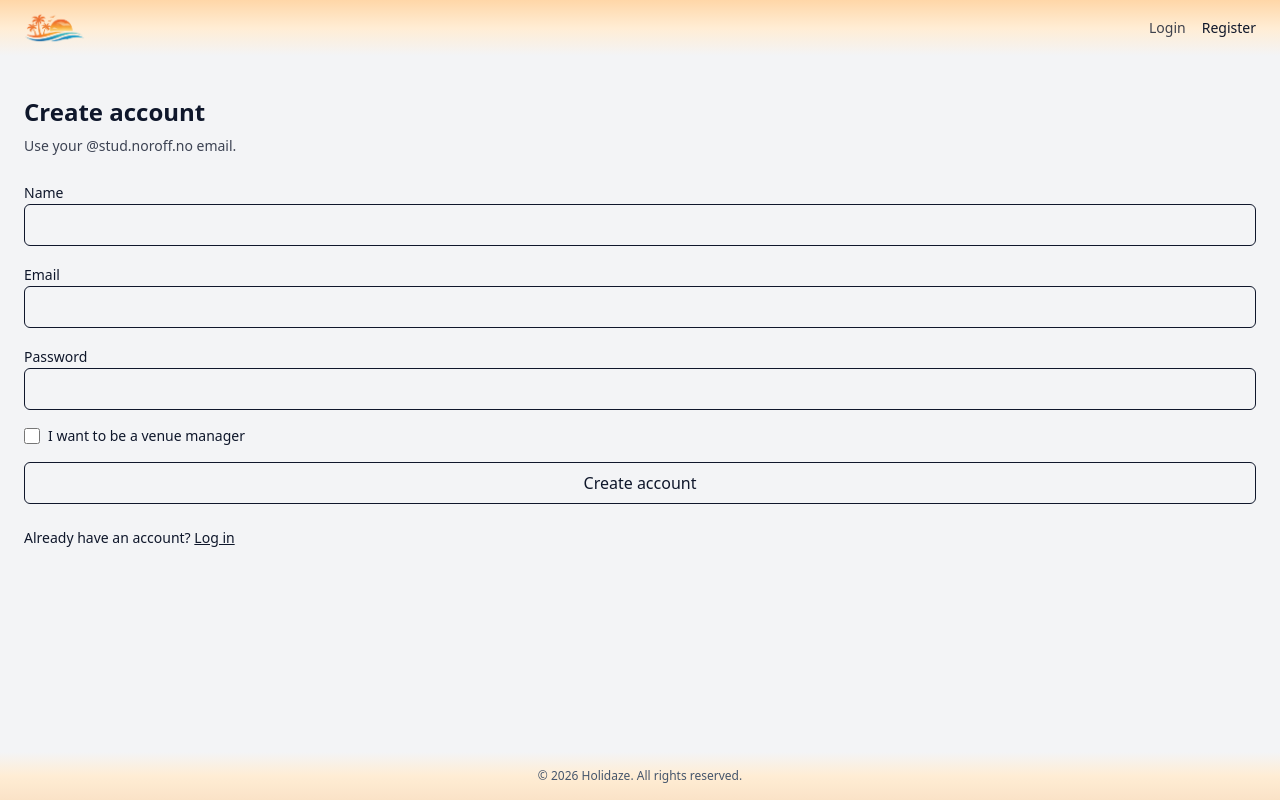
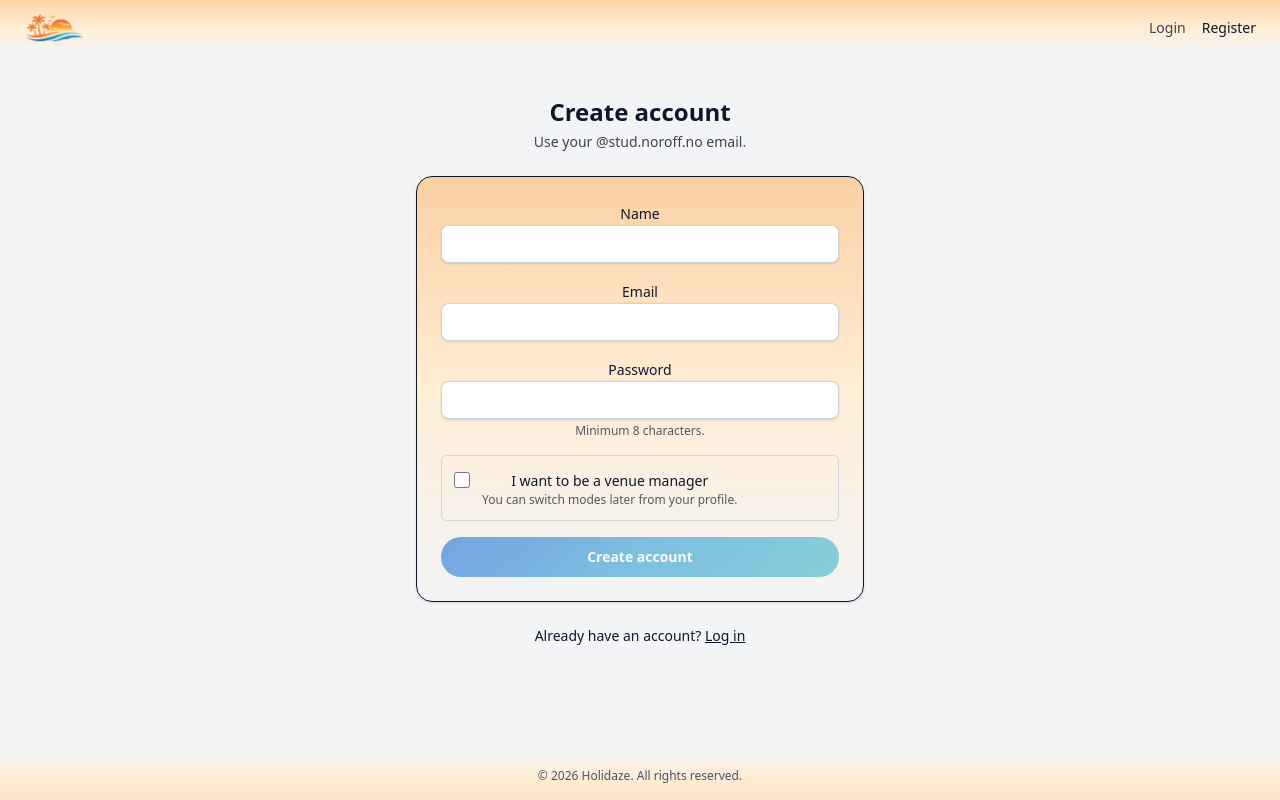
Before and after one commit to remylian/FED2-PE2, a React (Vite) app: page /register in a window 1280 px wide. Built offline with nearby package versions, Linux system fonts and the light colour scheme; no server answers.

Commit message:
implemented validation and styling to login/register pages

```diff
--- a/src/pages/LoginPage.tsx
+++ b/src/pages/LoginPage.tsx
@@ -8,16 +8,27 @@ import toast from "react-hot-toast";
 import { loginUser } from "../api/auth";
 import { useAuthStore } from "../auth/authStore";
 
-/**
- * UI-level validation schema.
- * Mirrors the input rules in src/api/auth.ts for better UX.
- */
 const LoginFormSchema = z.object({
   email: z.string().email("Enter a valid email"),
   password: z.string().min(1, "Password is required"),
 });
 
 type LoginFormValues = z.infer<typeof LoginFormSchema>;
+
+function fieldClass(hasError: boolean) {
+  return [
+    "w-full",
+    "rounded-lg",
+    "border",
+    "bg-white",
+    "px-3 py-2",
+    "text-sm",
+    "shadow-sm",
+    "focus:outline-none",
+    "focus:ring-2",
+    hasError ? "border-red-500 focus:ring-red-500" : "border-slate-300 focus:ring-emerald-500",
+  ].join(" ");
+}
 
 export default function LoginPage() {
   const navigate = useNavigate();
@@ -28,9 +39,10 @@ export default function LoginPage() {
   const {
     register,
     handleSubmit,
-    formState: { errors, isSubmitting },
+    formState: { errors, isSubmitting, isValid },
   } = useForm<LoginFormValues>({
     resolver: zodResolver(LoginFormSchema),
+    mode: "onChange",
     defaultValues: {
       email: "",
       password: "",
@@ -57,55 +69,66 @@ export default function LoginPage() {
   }
 
   return (
-    <main className="mx-auto w-full max-w-md px-4 py-10">
+    <main className="mx-auto w-full max-w-5xl px-4 py-10">
+      <div className="mx-auto w-full max-w-md space-y-6">
+        <header className="space-y-1 text-center">
           <h1 className="text-2xl font-semibold">Log in</h1>
-      <p className="mt-2 text-sm opacity-80">Welcome back. Enter your details to continue.</p>
+          <p className="text-sm opacity-80">Welcome back. Enter your details to continue.</p>
+        </header>
 
-      {serverError && <div className="mt-4 rounded-md border p-3 text-sm">{serverError}</div>}
+        <section className="rounded-2xl border feature-card p-6 shadow-sm space-y-4">
+          {serverError && (
+            <div className="rounded-md border border-red-200 bg-red-50 p-3 text-sm text-red-900">
+              {serverError}
+            </div>
+          )}
 
-      <form className="mt-6 space-y-4" onSubmit={handleSubmit(onSubmit)}>
-        <div className="space-y-1">
-          <label className="text-sm" htmlFor="email">
+          <form className="space-y-4" onSubmit={handleSubmit(onSubmit)} noValidate>
+            <div className="space-y-1 ">
+              <label className="text-sm font-medium" htmlFor="email">
                 Email
               </label>
               <input
                 id="email"
-            className="w-full rounded-md border px-3 py-2"
+                className={fieldClass(Boolean(errors.email))}
                 autoComplete="email"
                 {...register("email")}
               />
-          {errors.email && <p className="text-sm">{errors.email.message}</p>}
+              {errors.email && <p className="text-sm text-red-600">{errors.email.message}</p>}
             </div>
 
             <div className="space-y-1">
-          <label className="text-sm" htmlFor="password">
+              <label className="text-sm font-medium" htmlFor="password">
                 Password
               </label>
               <input
                 id="password"
                 type="password"
-            className="w-full rounded-md border px-3 py-2"
+                className={fieldClass(Boolean(errors.password))}
                 autoComplete="current-password"
                 {...register("password")}
               />
-          {errors.password && <p className="text-sm">{errors.password.message}</p>}
+              {errors.password && <p className="text-sm text-red-600">{errors.password.message}</p>}
             </div>
 
             <button
-          className="w-full rounded-md border px-3 py-2 disabled:opacity-60"
+              className="btn-primary w-full disabled:opacity-60 hover:cursor-pointer"
               type="submit"
-          disabled={isSubmitting}
+              disabled={isSubmitting || !isValid}
+              title={!isValid ? "Enter your email and password to continue" : undefined}
             >
               {isSubmitting ? "Logging in..." : "Log in"}
             </button>
           </form>
+        </section>
 
-      <p className="mt-6 text-sm">
+        <p className="text-center text-sm">
           Don’t have an account?{" "}
           <Link className="underline" to="/register">
             Create one
           </Link>
         </p>
+      </div>
     </main>
   );
 }
--- a/src/pages/RegisterPage.tsx
+++ b/src/pages/RegisterPage.tsx
@@ -8,12 +8,6 @@ import toast from "react-hot-toast";
 import { registerAndLogin } from "../api/auth";
 import { useAuthStore } from "../auth/authStore";
 
-/**
- * UI-level validation schema.
- *
- * This mirrors the validation rules in src/api/auth.ts.
- * UI validation improves UX; API validation remains the source of truth.
- */
 const RegisterFormSchema = z.object({
   name: z.string().min(1, "Name is required"),
   email: z
@@ -26,6 +20,21 @@ const RegisterFormSchema = z.object({
 
 type RegisterFormValues = z.infer<typeof RegisterFormSchema>;
 
+function fieldClass(hasError: boolean) {
+  return [
+    "w-full",
+    "rounded-lg",
+    "border",
+    "bg-white",
+    "px-3 py-2",
+    "text-sm",
+    "shadow-sm",
+    "focus:outline-none",
+    "focus:ring-2",
+    hasError ? "border-red-500 focus:ring-red-500" : "border-slate-300 focus:ring-emerald-500",
+  ].join(" ");
+}
+
 export default function RegisterPage() {
   const navigate = useNavigate();
   const setSession = useAuthStore((s) => s.setSession);
@@ -35,9 +44,10 @@ export default function RegisterPage() {
   const {
     register,
     handleSubmit,
-    formState: { errors, isSubmitting },
+    formState: { errors, isSubmitting, isValid },
   } = useForm<RegisterFormValues>({
     resolver: zodResolver(RegisterFormSchema),
+    mode: "onChange",
     defaultValues: {
       name: "",
       email: "",
@@ -50,16 +60,9 @@ export default function RegisterPage() {
     setServerError(null);
 
     try {
-      // Register does NOT return a token in the Noroff API.
-      // We register, then immediately log in to get accessToken + user session.
       const auth = await registerAndLogin(values);
-
-      // Store session globally (Zustand) + persist via authStore/authStorage
       setSession(auth);
-
       toast.success("Account created");
-
-      // Redirect based on role
       navigate(auth.user.venueManager ? "/manager" : "/profile", { replace: true });
     } catch (err) {
       const message = err instanceof Error ? err.message : "Registration failed";
@@ -69,82 +72,97 @@ export default function RegisterPage() {
   }
 
   return (
-    <main className="mx-auto w-full max-w-md px-4 py-10">
+    <main className="mx-auto w-full max-w-5xl px-4 py-10">
+      <div className="mx-auto w-full max-w-md space-y-6">
+        <header className="space-y-1 text-center">
           <h1 className="text-2xl font-semibold">Create account</h1>
-      <p className="mt-2 text-sm opacity-80">
+          <p className="text-sm opacity-80">
             Use your <span className="font-medium">@stud.noroff.no</span> email.
           </p>
+        </header>
 
-      {serverError && <div className="mt-4 rounded-md border p-3 text-sm">{serverError}</div>}
+        <section className="rounded-2xl border feature-card p-6 shadow-sm space-y-4">
+          {serverError && (
+            <div className="rounded-md border border-red-200 bg-red-50 p-3 text-sm text-red-900">
+              {serverError}
+            </div>
+          )}
 
-      <form className="mt-6 space-y-4" onSubmit={handleSubmit(onSubmit)}>
+          <form className="space-y-4" onSubmit={handleSubmit(onSubmit)} noValidate>
             <div className="space-y-1">
-          <label className="text-sm" htmlFor="name">
+              <label className="text-sm font-medium" htmlFor="name">
                 Name
               </label>
               <input
                 id="name"
-            className="w-full rounded-md border px-3 py-2"
+                className={fieldClass(Boolean(errors.name))}
                 autoComplete="name"
                 {...register("name")}
               />
-          {errors.name && <p className="text-sm">{errors.name.message}</p>}
+              {errors.name && <p className="text-sm text-red-600">{errors.name.message}</p>}
             </div>
 
             <div className="space-y-1">
-          <label className="text-sm" htmlFor="email">
+              <label className="text-sm font-medium" htmlFor="email">
                 Email
               </label>
               <input
                 id="email"
-            className="w-full rounded-md border px-3 py-2"
+                className={fieldClass(Boolean(errors.email))}
                 autoComplete="email"
                 {...register("email")}
               />
-          {errors.email && <p className="text-sm">{errors.email.message}</p>}
+              {errors.email && <p className="text-sm text-red-600">{errors.email.message}</p>}
             </div>
 
             <div className="space-y-1">
-          <label className="text-sm" htmlFor="password">
+              <label className="text-sm font-medium" htmlFor="password">
                 Password
               </label>
               <input
                 id="password"
                 type="password"
-            className="w-full rounded-md border px-3 py-2"
+                className={fieldClass(Boolean(errors.password))}
                 autoComplete="new-password"
                 {...register("password")}
               />
-          {errors.password && <p className="text-sm">{errors.password.message}</p>}
+              {errors.password && <p className="text-sm text-red-600">{errors.password.message}</p>}
+              <p className="text-xs opacity-70">Minimum 8 characters.</p>
             </div>
 
-        <div className="flex items-center gap-2">
+            <div className="flex items-start gap-3 rounded-md border border-gray-300 hover:shadow-md p-3 ">
               <input
                 id="venueManager"
                 type="checkbox"
-            className="h-4 w-4"
+                className="mt-1 h-4 w-4"
                 {...register("venueManager")}
               />
-          <label className="text-sm" htmlFor="venueManager">
+              <div className="space-y-0.5">
+                <label className="text-sm font-medium" htmlFor="venueManager">
                   I want to be a venue manager
                 </label>
+                <p className="text-xs opacity-70">You can switch modes later from your profile.</p>
+              </div>
             </div>
 
             <button
-          className="w-full rounded-md border px-3 py-2 disabled:opacity-60"
+              className="btn-primary w-full disabled:opacity-60 hover:cursor-pointer"
               type="submit"
-          disabled={isSubmitting}
+              disabled={isSubmitting || !isValid}
+              title={!isValid ? "Fix the highlighted fields to continue" : undefined}
             >
               {isSubmitting ? "Creating account..." : "Create account"}
             </button>
           </form>
+        </section>
 
-      <p className="mt-6 text-sm">
+        <p className="text-center text-sm">
           Already have an account?{" "}
           <Link className="underline" to="/login">
             Log in
           </Link>
         </p>
+      </div>
     </main>
   );
 }
```
Lines whose indentation alone changed are shown as unchanged.
